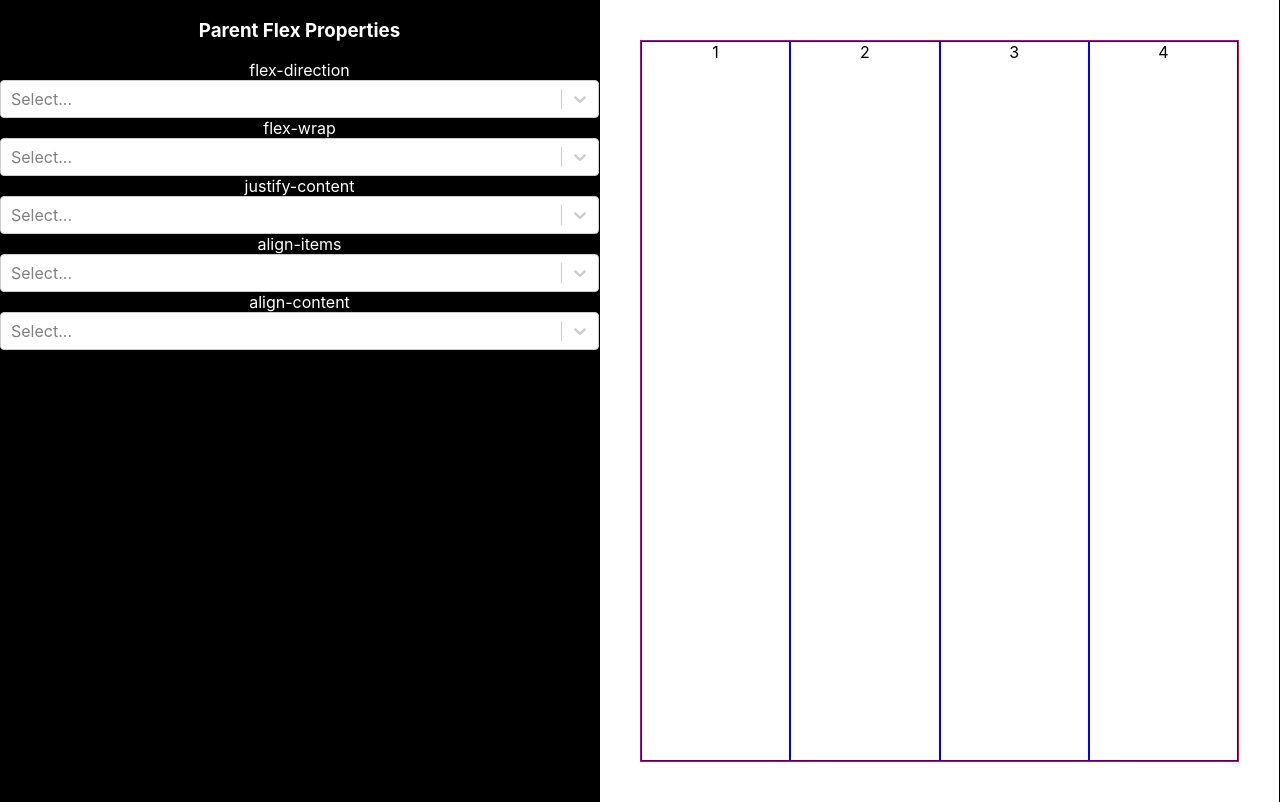
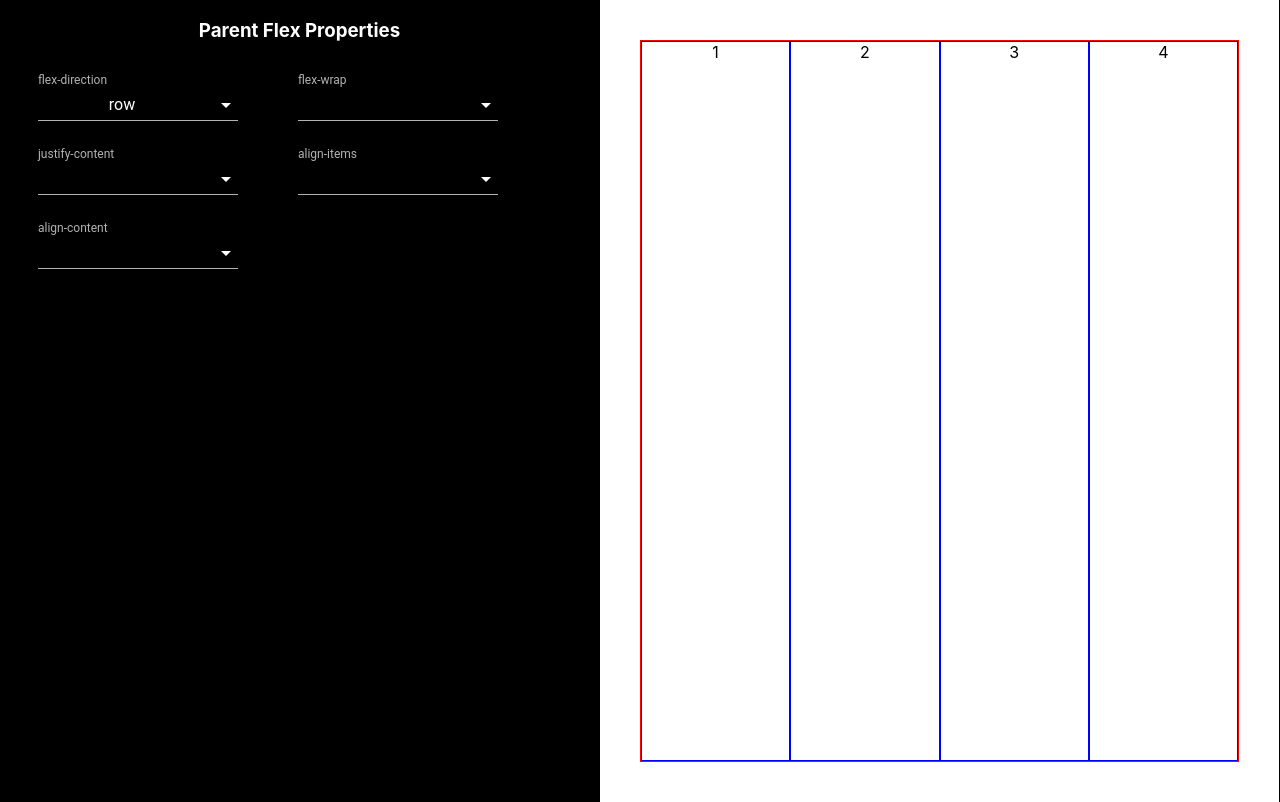
Before and after one commit to RaoulGeorge/flexbox-generator, a React (Create React App) app in the folder flexbox-generator/: page / in a window 1280 px wide. Built offline with nearby package versions, Linux system fonts and the light colour scheme.

Commit message:
add material ui and theme

```diff
--- a/flexbox-generator/package.json
+++ b/flexbox-generator/package.json
@@ -3,6 +3,7 @@
   "version": "0.1.0",
   "private": true,
   "dependencies": {
+    "@material-ui/core": "^3.9.2",
     "prop-types": "^15.7.2",
     "react": "^16.8.4",
     "react-dom": "^16.8.4",
--- a/flexbox-generator/src/components/action/index.js
+++ b/flexbox-generator/src/components/action/index.js
@@ -3,22 +3,29 @@ import styled from 'styled-components';
 
 import Options from './../options';
 
-const ActionWrapper = styled.div``;
-const PropertyContainer = styled.div``;
+const ActionWrapper = styled.div`
+  display: flex;
+  flex-direction: row;
+  align-items: center;
+  flex-wrap: wrap;
+  width: 200px;
+  margin: 5px 30px;
+`;
 
-const Action = ({ property, values, onChange }) => {
+const Action = ({ property, values, selected, onChange }) => {
   const [selectedAction, setSelectedAction] = useState();
   const _onChange = val => {
     onChange(property, val);
   };
   return (
     <ActionWrapper>
-      <PropertyContainer>{property}</PropertyContainer>
       <Options
         selectedAction={selectedAction}
         onChange={_onChange}
         setSelectedAction={setSelectedAction}
         options={values}
+        property={property}
+        selected={selected}
       />
     </ActionWrapper>
   );
--- a/flexbox-generator/src/components/actions/index.js
+++ b/flexbox-generator/src/components/actions/index.js
@@ -5,13 +5,16 @@ import PropTypes from 'prop-types';
 import Action from './../action';
 import { ACTIONS } from './../../constants/actions-constants';
 
-const ActionsWrapper = styled.div``;
+const ActionsWrapper = styled.div`
+  display: flex;
+  flex-wrap: wrap;
+`;
 
 const Actions = ({ actions, onChange }) => {
   return (
     <ActionsWrapper>
-      {actions.map(({ property, options }) => (
-        <Action property={property} values={options} onChange={onChange} />
+      {actions.map(({ property, options, selected }) => (
+        <Action property={property} values={options} onChange={onChange} selected={selected} />
       ))}
     </ActionsWrapper>
   );
--- a/flexbox-generator/src/components/options/index.js
+++ b/flexbox-generator/src/components/options/index.js
@@ -1,25 +1,53 @@
-import React, { useEffect } from 'react';
+import React, { useState } from 'react';
 import styled from 'styled-components';
-import Select from 'react-select';
+import Select from '@material-ui/core/Select';
+import MenuItem from '@material-ui/core/MenuItem';
+import InputLabel from '@material-ui/core/InputLabel';
+import FormControl from '@material-ui/core/FormControl';
 
-const OptionsContainer = styled.div``;
+import { withStyles } from '@material-ui/core/styles';
 
-const Options = ({ options, selectedAction, onChange }) => {
-  useEffect(() => {
-    console.log('count changed', selectedAction);
-  }, [selectedAction]);
+const OptionsContainer = styled.div`
+  flex: 0 0 100%;
+`;
 
-  const selectOptions = options.map(option => ({ value: option, label: option }));
+const styles = theme => ({
+  root: {
+    display: 'flex',
+    flexWrap: 'wrap',
+  },
+  formControl: {
+    margin: theme.spacing.unit,
+    minWidth: 200,
+  },
+  inputLabel: {
+    minWidth: 200,
+  },
+  selectEmpty: {
+    marginTop: theme.spacing.unit * 2,
+  },
+});
 
-  const onSelectChange = ({ value }) => {
+const Options = ({ options, property, selected, onChange, classes }) => {
+  const [val, setVal] = useState(selected);
+  const onSelectChange = e => {
+    const { value } = e.target;
+    setVal(value);
     onChange(value);
   };
 
   return (
     <OptionsContainer>
-      <Select onChange={onSelectChange} options={selectOptions} />
+      <FormControl className={classes.formControl}>
+        <InputLabel>{property}</InputLabel>
+        <Select onChange={onSelectChange} value={val}>
+          {options.map(option => (
+            <MenuItem value={option}>{option}</MenuItem>
+          ))}
+        </Select>
+      </FormControl>
     </OptionsContainer>
   );
 };
 
-export default Options;
+export default withStyles(styles)(Options);
--- a/flexbox-generator/src/constants/actions-constants.js
+++ b/flexbox-generator/src/constants/actions-constants.js
@@ -1,10 +1,15 @@
 export const ACTIONS = [
-  { property: 'flex-direction', options: ['row', 'row-reverse', 'column', 'column-reverse'] },
-  { property: 'flex-wrap', options: ['nowrap', 'wrap', 'wrap-reverse'] },
-  { property: 'justify-content', options: ['flex-start', 'flex-end', 'center', 'space-between', 'space-around'] },
-  { property: 'align-items', options: ['stretch', 'flex-start', 'flex-end', 'center', 'baseline'] },
+  { property: 'flex-direction', options: ['row', 'row-reverse', 'column', 'column-reverse'], selected: 'row' },
+  { property: 'flex-wrap', options: ['nowrap', 'wrap', 'wrap-reverse'], selected: 'row' },
+  {
+    property: 'justify-content',
+    options: ['flex-start', 'flex-end', 'center', 'space-between', 'space-around'],
+    selected: 'row',
+  },
+  { property: 'align-items', options: ['stretch', 'flex-start', 'flex-end', 'center', 'baseline'], selected: 'row' },
   {
     property: 'align-content',
+    selected: 'row',
     options: ['stretch', 'flex-start', 'flex-end', 'center', 'space-between', 'space-around'],
   },
 ];
--- a/flexbox-generator/src/containers/flexbox-generator/index.js
+++ b/flexbox-generator/src/containers/flexbox-generator/index.js
@@ -2,12 +2,20 @@ import React, { useReducer } from 'react';
 import Left from '../left/index';
 import Right from '../right/index';
 import styled from 'styled-components';
+import { MuiThemeProvider, createMuiTheme } from '@material-ui/core/styles';
 
 const Container = styled.div`
   display: flex;
   width: 100%;
   min-height: 100vh;
 `;
+
+const darkTheme = createMuiTheme({
+  palette: {
+    type: 'dark', // Switching the dark mode on is a single property value change.
+  },
+  typography: { useNextVariants: true },
+});
 
 const initialState = { cssProps: { 'align-items': 'left', 'align-items1': 'right', 'align-items2': 'mid' } };
 
@@ -22,7 +30,10 @@ const FlexboxGenerator = () => {
   };
   return (
     <Container>
-      <Left onChange={_onChange} />
+      <MuiThemeProvider theme={darkTheme}>
+        <Left onChange={_onChange} />
+      </MuiThemeProvider>
+
       <Right {...state} />
     </Container>
   );
```
Also changed, not shown: 1 other file (tests, documents, lock files or other folders).
